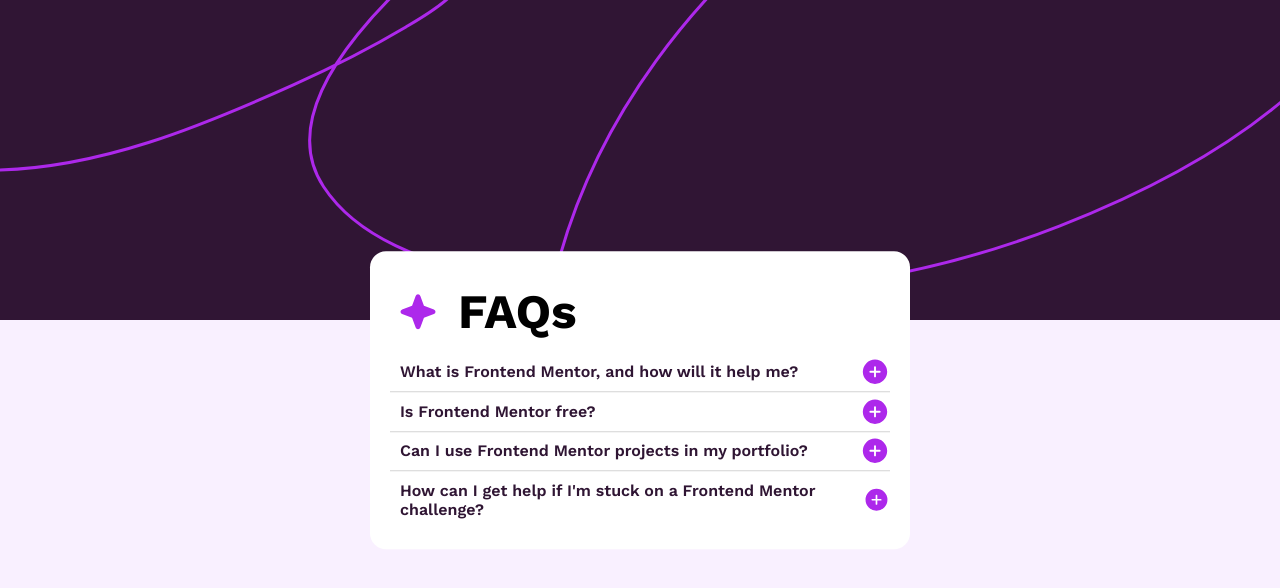
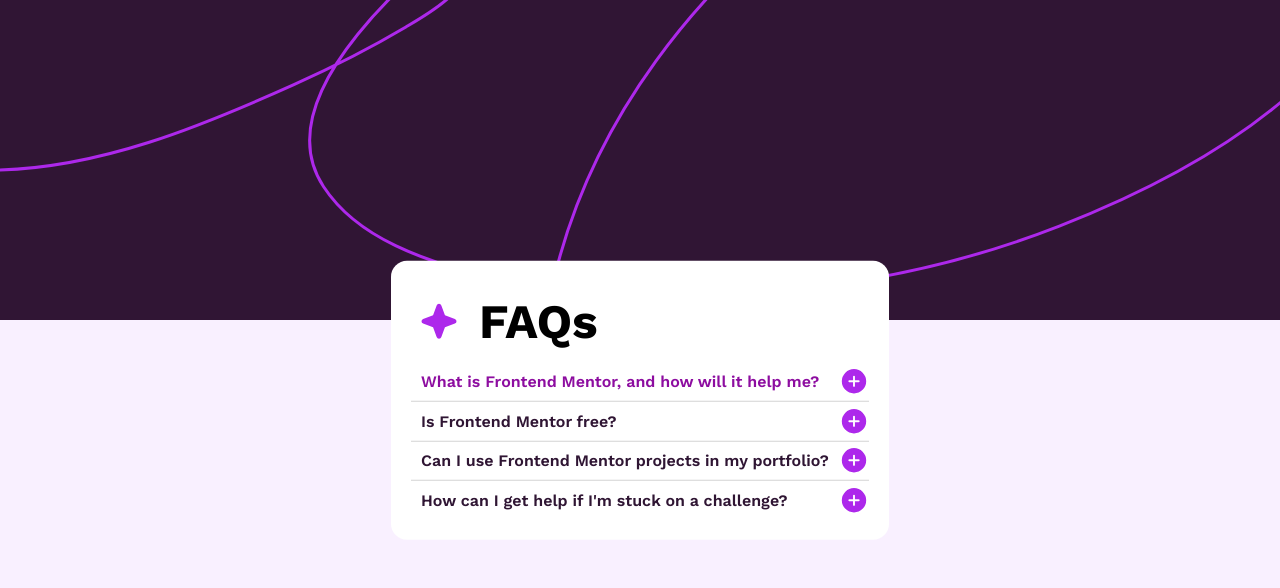
Before and after one commit to moreshwarnabar/faq-accordion-main, a plain HTML site: page index.html in a window 1280 px wide. In both pictures the pointer is over the element "What is Frontend Mentor, and how will it help me?". Drawn offline with nearby package versions, Linux system fonts and the light colour scheme.

Commit message:
added hover styles

```diff
--- a/index.html
+++ b/index.html
@@ -127,7 +127,7 @@
         <div class="accordion-content">
           <div class="content-title">
             <p class="content-heading">
-              How can I get help if I'm stuck on a Frontend Mentor challenge?
+              How can I get help if I'm stuck on a challenge?
             </p>
             <svg
               xmlns="http://www.w3.org/2000/svg"
--- a/styles.css
+++ b/styles.css
@@ -63,6 +63,15 @@ hr {
   justify-content: space-between;
 }
 
+.content-heading:hover {
+  cursor: pointer;
+  color: hsl(292, 85%, 34%);
+}
+
+.content-title svg:hover {
+  cursor: pointer;
+}
+
 .content-heading {
   font-weight: 600;
   color: hsl(292, 42%, 14%);
```
